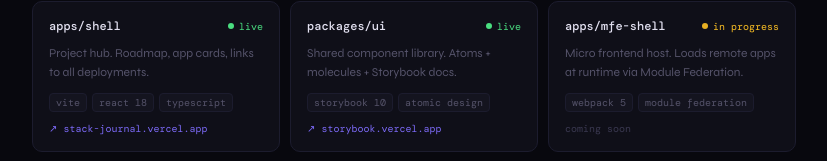
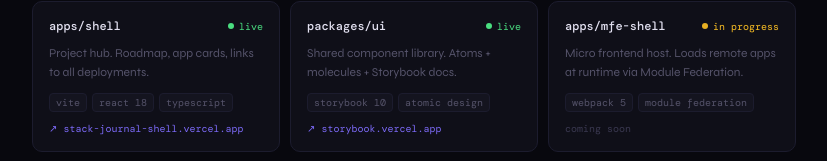
Before and after one commit to aaerten/stack-journal, a React (Vite) app in the folder apps/shell/: page / in a window 1280 px wide. Shown: the part 842-1003 px from the top of the page, without its empty margins (226-1053 px from the left). Built offline with nearby package versions, Linux system fonts and the light colour scheme.

Commit message:
fix(shell): update live deployment URL

```diff
--- a/apps/shell/src/App.tsx
+++ b/apps/shell/src/App.tsx
@@ -14,7 +14,7 @@
 ] as const;
 
 const APPS = [
-  { name: 'apps/shell', status: 'live', desc: 'Project hub. Roadmap, app cards, links to all deployments.', stack: ['vite', 'react 18', 'typescript'], link: 'stack-journal.vercel.app' },
+  { name: 'apps/shell', status: 'live', desc: 'Project hub. Roadmap, app cards, links to all deployments.', stack: ['vite', 'react 18', 'typescript'], link: 'stack-journal-shell.vercel.app' },
   { name: 'packages/ui', status: 'live', desc: 'Shared component library. Atoms + molecules + Storybook docs.', stack: ['storybook 10', 'atomic design'], link: 'storybook.vercel.app' },
   { name: 'apps/mfe-shell', status: 'wip', desc: 'Micro frontend host. Loads remote apps at runtime via Module Federation.', stack: ['webpack 5', 'module federation'], link: null },
   { name: 'apps/sports-dashboard', status: 'planned', desc: 'Remote MFE app. Independent deploy, consumes shared UI package.', stack: ['webpack 5', 'module federation'], link: null },
```
